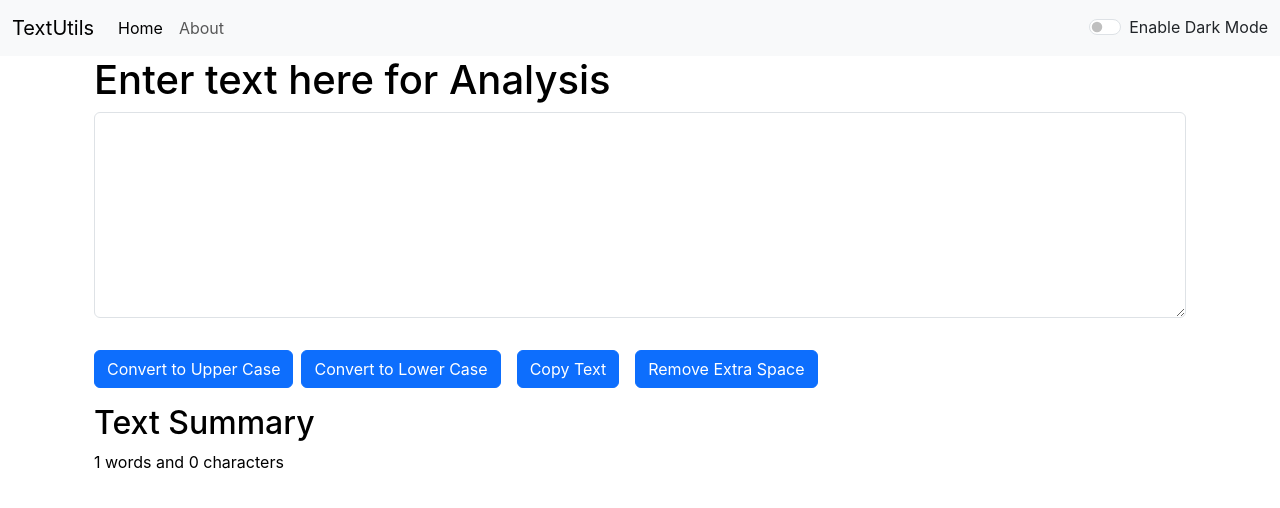
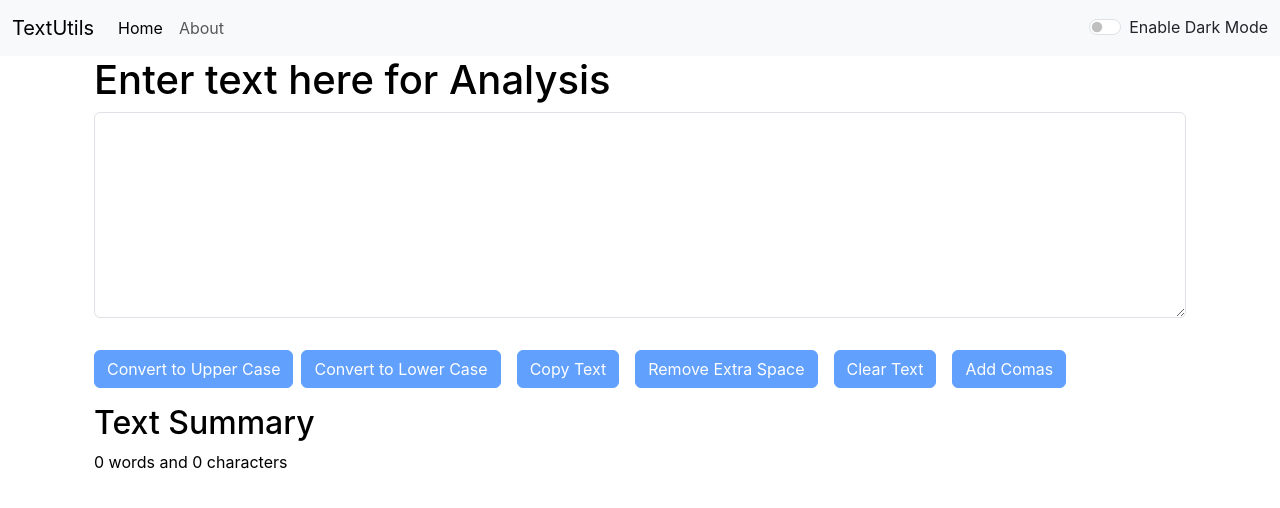
Before and after one commit to yushA987/TextUtils, a React (Create React App) app: page / in a window 1280 px wide. Shown: the top 508 px of the page. Built offline with nearby package versions, Linux system fonts and the light colour scheme.

Commit message:
Update Form.js
Added extra functionality to the TextUtil webapp.

```diff
--- a/src/Components/Form.js
+++ b/src/Components/Form.js
@@ -16,16 +16,40 @@ export default function Form(props) {
         setText(event.target.value);
     }
     const handleCopy = () =>{
-        let text = document.getElementById("exampleFormControlTextarea1");
-        text.select();
-        navigator.clipboard.writeText(text.value);
+        let ntext = document.getElementById("exampleFormControlTextarea1");
+        ntext.select();
+        navigator.clipboard.writeText(text);
+        // or  navigator.clipboard.writeText(ntext.value);
         props.showAlert("Text copied", "Success");
+    }
+    const clrText = ()=>{
+        setText("");
+        props.showAlert("Text cleared", "Success");
     }
     const HandleExtraSpace = ()=>{
         // let text = document.getElementById("exampleFormControlTextarea1");
         let newStr = text.replace(/\s+/g, ' ');
         setText(newStr);
         props.showAlert("Extra spaces removed", "Success");
+    }
+    const AddComa = () =>{
+        let newStr = text.replace(/\s+/g, ',');
+        let l = newStr.length - 1;
+        while(newStr[l] == ','){
+            l--;
+        }
+        let start = 0;
+        while(newStr[start] == ','){
+            start++;
+        }
+        newStr = newStr.substring(start, l+1);
+        if(newStr == text){
+            props.showAlert("Coma's already added", "Failed")
+        }
+        else{
+            setText(newStr);
+            props.showAlert("Coma's Added", "Success");
+        }
     }
     return (
     <>
@@ -36,15 +60,17 @@ export default function Form(props) {
                 onChange={handleUpperCase} style={{backgroundColor: props.mode==='dark'?'#0C2D48':'white',
                 color: props.mode==='dark'?'white':'black'}} rows="8" ></textarea>
             </div>
-            <button className="btn btn-primary my-3" onClick={toUpperCase}>Convert to Upper Case</button>
-            <button className="btn btn-primary my-3 mx-2" onClick={toLowerCase}>Convert to Lower Case</button>
-            <button className="btn btn-primary my-3 mx-2" onClick={handleCopy}>Copy Text</button>
-            <button className="btn btn-primary my-3 mx-2" onClick={HandleExtraSpace}>Remove Extra Space</button>
+            <button disabled={text.length===0} className="btn btn-primary my-3" onClick={toUpperCase}>Convert to Upper Case</button>
+            <button disabled={text.length===0} className="btn btn-primary my-3 mx-2" onClick={toLowerCase}>Convert to Lower Case</button>
+            <button disabled={text.length===0} className="btn btn-primary my-3 mx-2" onClick={handleCopy}>Copy Text</button>
+            <button disabled={text.length===0} className="btn btn-primary my-3 mx-2" onClick={HandleExtraSpace}>Remove Extra Space</button>
+            <button disabled={text.length===0} className="btn btn-primary my-3 mx-2" onClick={clrText}>Clear Text</button>
+            <button disabled={text.length===0} className="btn btn-primary my-3 mx-2" onClick={AddComa}>Add Comas</button>
         </div>
         <div className="container" style={{color: props.mode==='dark'?'white':'black'}}>
             <div className="other_details" >
                 <h2>Text Summary</h2>
-                <p>{text.split(" ").length} words and {text.length} characters</p>
+                <p>{text.split(/\s+/).filter((element)=>{return element.length !== 0}).length} words and {text.length} characters</p>
             </div>
         </div>
     </>
```
